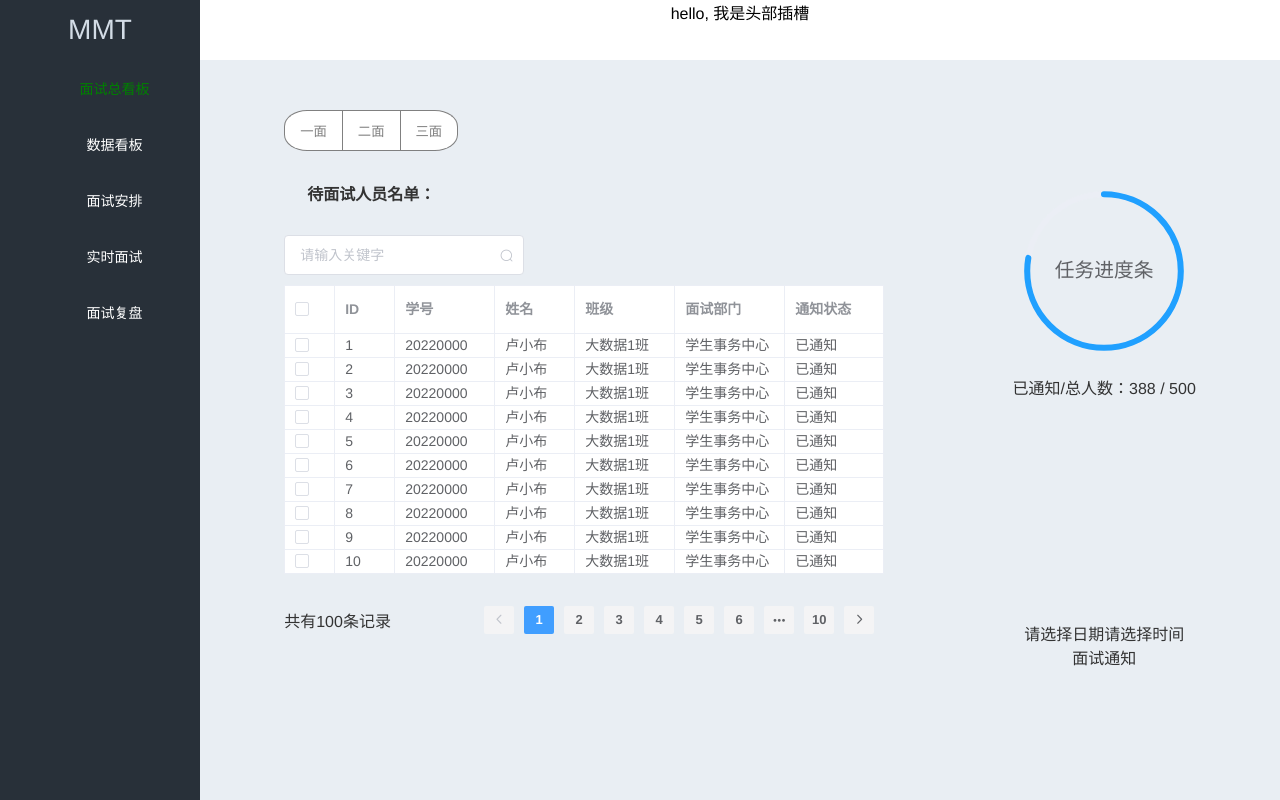
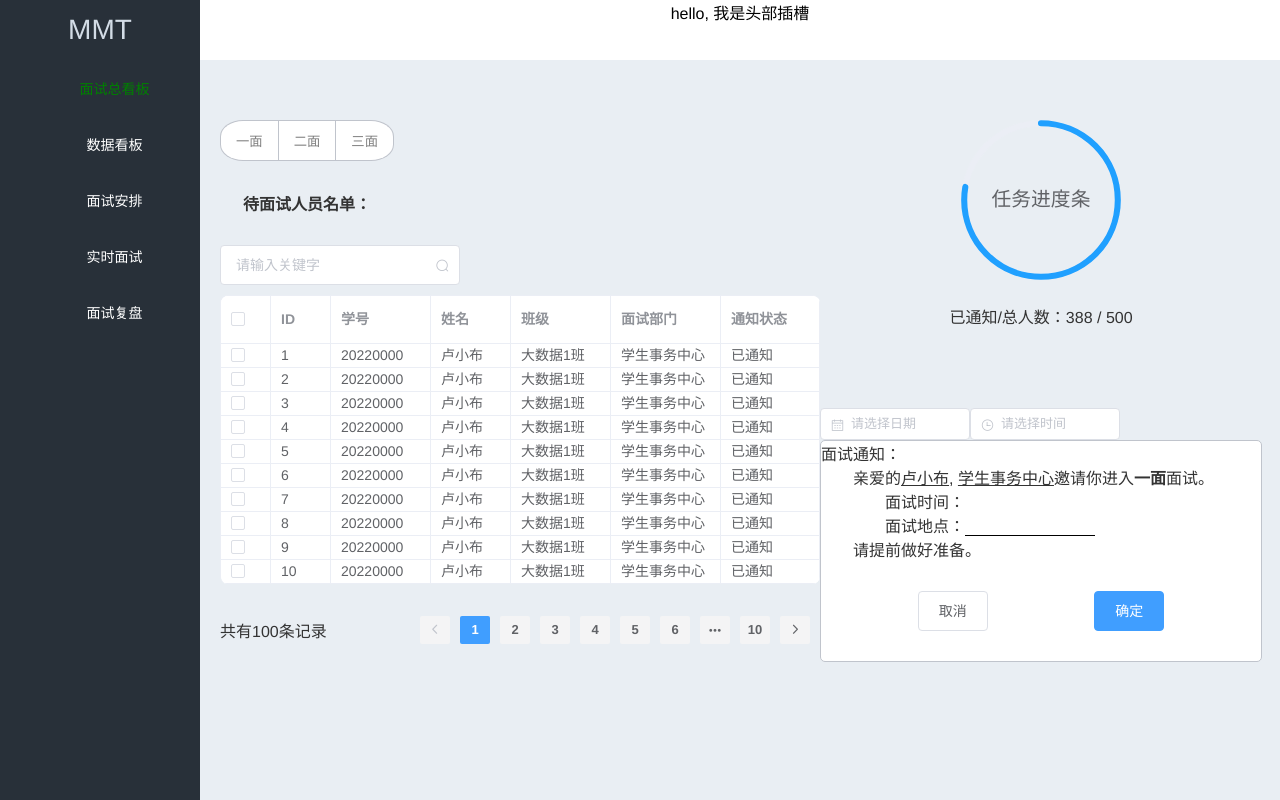
Before and after one commit to cccat-best/MMT, a Vue app: page /#/home/arrangement in a window 1280 px wide. Built offline with nearby package versions, Linux system fonts and the light colour scheme.

Commit message:
完成了面试安排的静态页面

```diff
--- /dev/null
+++ b/src/global/global.css
@@ -0,0 +1,7 @@
+* {
+  margin: 0%;
+  padding: 0%;
+}
+img {
+  display: block;
+}
--- a/src/global/register-element.js
+++ b/src/global/register-element.js
@@ -1,4 +1,6 @@
 import {
+  TimePicker,
+  DatePicker,
   Input,
   Progress,
   Button,
@@ -19,6 +21,8 @@ import {
 } from 'element-ui'
 import 'element-ui/lib/theme-chalk/index.css'
 const components = [
+  TimePicker,
+  DatePicker,
   Input,
   Progress,
   Button,
--- a/src/views/home/interviewArrangement/interviewArrangement.vue
+++ b/src/views/home/interviewArrangement/interviewArrangement.vue
@@ -37,9 +37,9 @@ export default {
 }
 .right {
   height: 100%;
-  display: flex;
+  /* display: flex;
   flex-direction: column;
   justify-content: space-around;
-  align-items: center;
+  align-items: center; */
 }
 </style>
--- a/src/views/home/interviewArrangement/interviewNotice.vue
+++ b/src/views/home/interviewArrangement/interviewNotice.vue
@@ -1,10 +1,62 @@
 <template>
-  <div>
+  <div class="dingwei">
     <div class="title">
-      <span class="date">请选择日期</span>
-      <span class="time">请选择时间</span>
+      <span class="date">
+        <el-date-picker
+          v-model="date"
+          style="width: 150px"
+          type="date"
+          placeholder="请选择日期"
+          size="small"
+          @change="dateValue"
+        >
+        </el-date-picker>
+      </span>
+      <span class="time">
+        <el-time-picker
+          arrow-control
+          v-model="time"
+          style="width: 150px"
+          :picker-options="{
+            selectableRange: '00:00:00 - 23:59:59'
+          }"
+          placeholder="请选择时间"
+          size="small"
+          @change="timeValue"
+        >
+        </el-time-picker>
+      </span>
     </div>
-    <div class="text">面试通知</div>
+    <div class="text">
+      <p class="p0">面试通知：</p>
+      <p class="p1">
+        亲爱的<u>{{ name }}</u
+        >, <u>{{ bumen }}</u
+        >邀请你进入<b>{{ order }}</b
+        >面试。
+      </p>
+      <p class="p2">
+        面试时间：<u>{{ dateValue0 }} {{ timeValue0 }}</u>
+      </p>
+      <p class="p2">
+        面试地点：<input
+          type="text"
+          style="
+            border: none;
+            border-bottom: 1px solid black;
+            outline: none;
+            width: 130px;
+          "
+          v-model="address"
+          class="address"
+        />
+      </p>
+      <p class="p1">请提前做好准备。</p>
+      <div class="button">
+        <el-button plain>取消</el-button>
+        <el-button type="primary">确定</el-button>
+      </div>
+    </div>
   </div>
 </template>
 
@@ -12,7 +64,75 @@
 export default {
   name: 'interviewNotice',
   data() {
-    return {}
+    return {
+      name: '卢小布',
+      bumen: '学生事务中心',
+      order: '一面',
+      date: '',
+      time: '',
+      dateValue0: '',
+      timeValue0: '',
+      address: ''
+    }
+  },
+  methods: {
+    dateValue() {
+      var year = this.date.getFullYear() //年
+      var month = this.date.getMonth() + 1 //月
+      var day = this.date.getDate() //日
+      this.dateValue0 = year + '-' + month + '-' + day
+    },
+    timeValue() {
+      var hh = this.time.getHours() //时
+      var mm = this.time.getMinutes() //分
+      if (hh < 10) {
+        hh = '0' + hh
+      }
+      if (mm < 10) {
+        mm = '0' + mm
+      }
+      this.timeValue0 = hh + ':' + mm
+    }
   }
 }
 </script>
+
+<style scoped>
+.dingwei {
+  margin-top: 80px;
+}
+.text {
+  width: 440px;
+  height: 220px;
+  border: solid;
+  border-width: 1px;
+  border-color: rgb(192, 196, 204);
+  background-color: #fff;
+  border-radius: 5px;
+}
+.p0 {
+  text-indent: 0em;
+  text-align: left;
+}
+.p1 {
+  text-indent: 2em;
+  text-align: left;
+}
+.p2 {
+  text-indent: 4em;
+  text-align: left;
+}
+.title {
+  display: flex;
+  justify-content: left;
+}
+.button {
+  margin-top: 30px;
+  display: flex;
+  justify-content: space-evenly;
+}
+input[type='text']:focus {
+  border: none;
+  border-bottom: 1px solid black;
+}
+</style>
--- a/src/views/home/interviewArrangement/personList.vue
+++ b/src/views/home/interviewArrangement/personList.vue
@@ -32,7 +32,7 @@
           "
           height="50%"
           border
-          style="width: 600px"
+          style="width: 600px; border-radius: 8px"
           :row-style="{ height: 0 + 'px' }"
           :cell-style="{ padding: 0 + 'px' }"
         >
@@ -193,7 +193,7 @@ export default {
   height: 100%;
 }
 .dingwei {
-  margin-top: 30px;
+  margin-top: 40px;
   display: flex;
   justify-content: left;
 }
@@ -208,6 +208,7 @@ export default {
   padding: 10px 15px 10px 15px;
   border: solid gray 0.5px;
   text-decoration: none;
+  border-color: rgb(192, 196, 204);
 }
 
 .btn:focus {
--- a/src/views/home/interviewArrangement/taskProgress.vue
+++ b/src/views/home/interviewArrangement/taskProgress.vue
@@ -1,5 +1,5 @@
 <template>
-  <div>
+  <div class="dingwei">
     <!-- 环形图 -->
     <div class="figure">
       <el-progress
@@ -36,4 +36,7 @@ export default {
 .figure {
   margin-bottom: 20px;
 }
+.dingwei {
+  margin-top: 40px;
+}
 </style>
```
